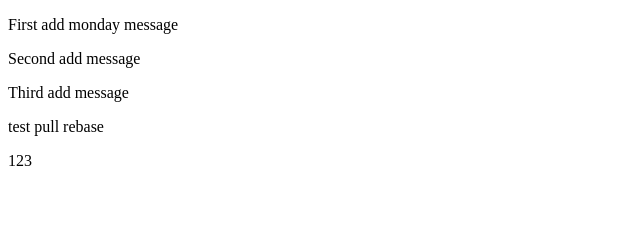
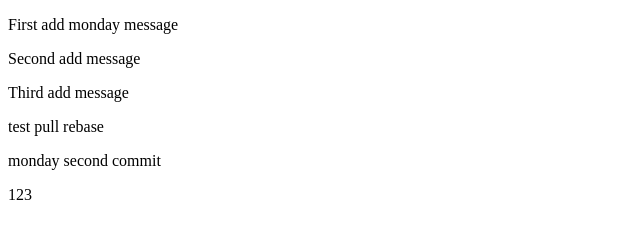
Before and after one commit to dalydai/cssStudy, a plain HTML site: page index.html in a window 1280 px wide. Shown: the whole page, without its empty margins (0-640 px from the left). Drawn offline with Linux system fonts and the light colour scheme.

Commit message:
secondOnline

```diff
--- a/index.html
+++ b/index.html
@@ -11,6 +11,7 @@
     <p>Second add message</p>
     <p>Third add message</p>
     <p>test pull rebase</p>
+    <p>monday second commit</p>
     <p>123</p>
 </body>
 </html>
```
